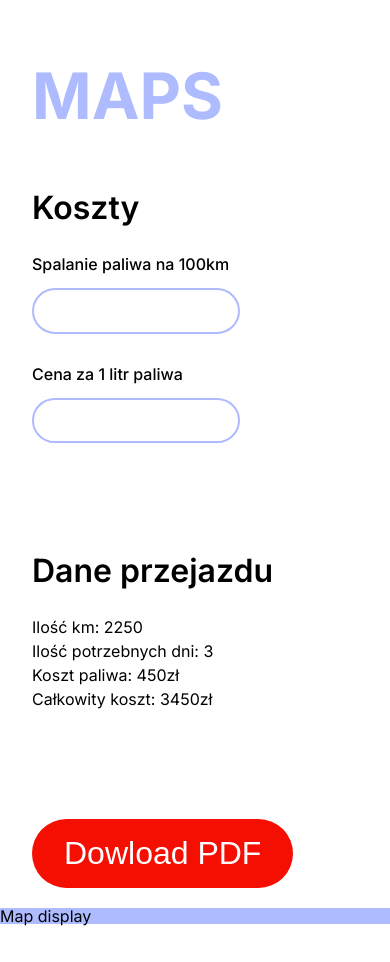
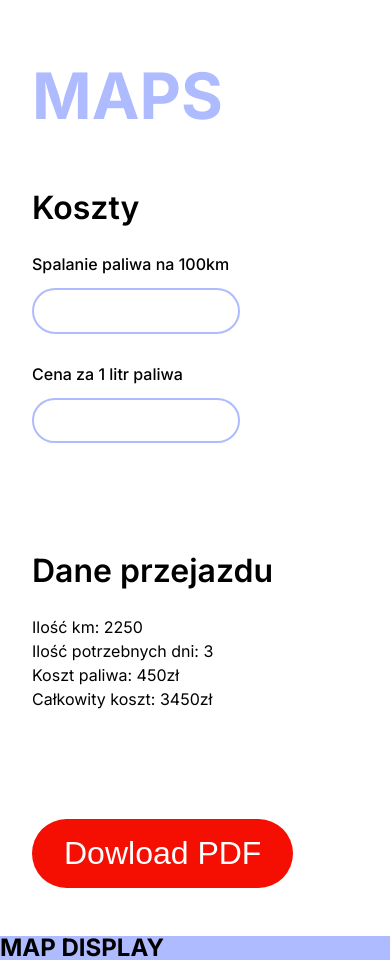
Before and after one commit to Kamil-Budzik/Maps, a React (Create React App) app: page /map in a window 390 px wide. Before the commit the page ends 926 px from the top, so only its background shows below. Built offline with nearby package versions, Linux system fonts and the light colour scheme.

Commit message:
chore: Add responsive styles

```diff
--- /dev/null
+++ b/src/containers/MapDisplay/MapDisplay.styles.ts
@@ -0,0 +1,3 @@
+import styled from 'styled-components';
+
+export const Wrapper = styled.section``;
--- /dev/null
+++ b/src/containers/MapDisplay/index.tsx
@@ -0,0 +1,13 @@
+import React from 'react';
+
+import { Wrapper } from './MapDisplay.styles';
+
+const MapDisplay = () => {
+  return (
+    <Wrapper>
+      <h2>MAP DISPLAY</h2>
+    </Wrapper>
+  );
+};
+
+export default MapDisplay;
--- a/src/containers/Sidebar/Sidebar.styles.ts
+++ b/src/containers/Sidebar/Sidebar.styles.ts
@@ -2,7 +2,7 @@ import styled from 'styled-components';
 
 export const Wrapper = styled.div`
   background: white;
-  padding: 0 2em;
+  padding: 0 2em 3em;
   min-height: 100vh;
 
   .container {
@@ -16,6 +16,10 @@ export const Wrapper = styled.div`
 
   .inputWrapper:first-child {
     margin-bottom: 2em;
+  }
+
+  @media (min-width: 800px) {
+    width: 350px;
   }
 `;
 
--- a/src/pages/Map/Map.styles.ts
+++ b/src/pages/Map/Map.styles.ts
@@ -2,4 +2,8 @@ import styled from 'styled-components';
 
 export const Wrapper = styled.main`
   background-color: ${({ theme }) => theme.colors.primary};
+
+  @media (min-width: 800px) {
+    display: flex;
+  }
 `;
--- a/src/pages/Map/index.tsx
+++ b/src/pages/Map/index.tsx
@@ -2,12 +2,13 @@ import React from 'react';
 
 import { Wrapper } from './Map.styles';
 import Sidebar from 'containers/Sidebar';
+import MapDisplay from 'containers/MapDisplay';
 
 const Map = () => {
   return (
     <Wrapper>
       <Sidebar />
-      <p>Map display</p>
+      <MapDisplay />
     </Wrapper>
   );
 };
```
